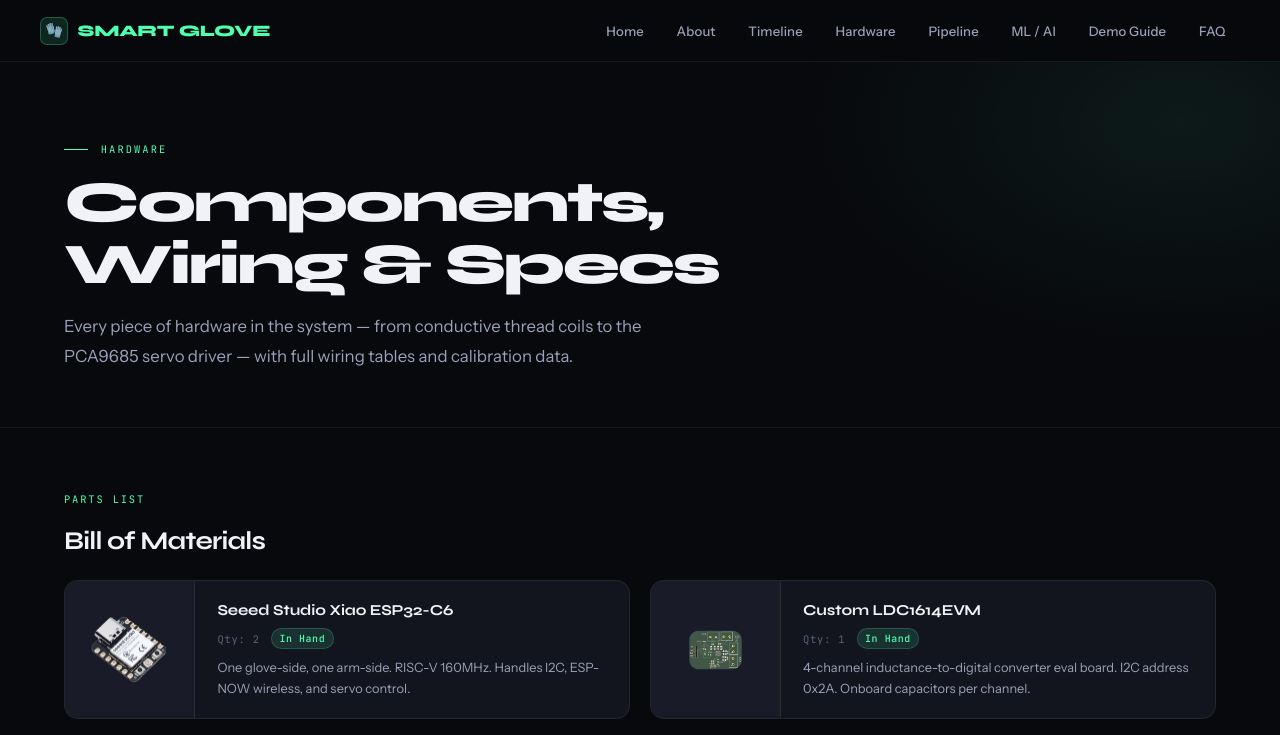
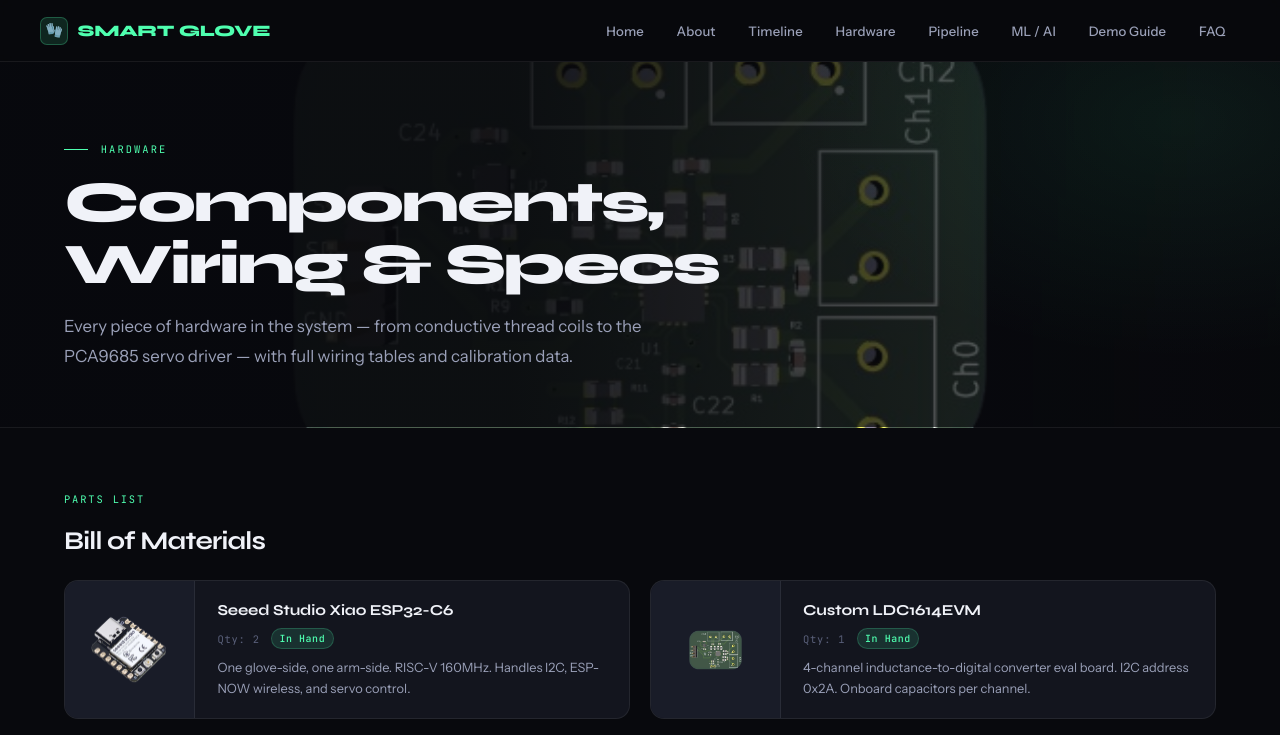
Before and after one commit to ecuadior/files, a website: page views/hardware.html in a window 1280 px wide. Shown: the top 735 px of the page. Drawn offline with Linux system fonts and the light colour scheme.

Commit message:
hardware images added

```diff
--- a/public/css/style.css
+++ b/public/css/style.css
@@ -978,3 +978,28 @@
   line-height: 1.6;
   border-top: 1px solid var(--border);
 }
+/* Hardware page hero with background image */
+.hardware-hero {
+  position: relative;
+  background-image: url('/images/LDCboard.png');
+  /* Replace hardware-hero.jpg with your image filename */
+  background-size: cover;
+  background-position: center;
+  min-height: 320px;
+}
+
+.hero-bg-overlay {
+  position: absolute;
+  inset: 0;
+  /* Dark overlay so text stays readable over the image */
+  background: linear-gradient(
+    to right,
+    rgba(8, 9, 13, 0.92) 40%,
+    rgba(8, 9, 13, 0.55) 100%
+  );
+}
+
+.hero-content {
+  position: relative;
+  z-index: 1;
+}
--- a/views/hardware.html
+++ b/views/hardware.html
@@ -22,11 +22,14 @@
   </ul>
 </nav>
 <div class="page-wrapper">
-<div class="page-hero">
+<div class="page-hero hardware-hero">
+  <div class="hero-bg-overlay"></div>
+  <div class="hero-content">
     <div class="eyebrow">Hardware</div>
     <h1 class="page-title">Components,<br>Wiring & Specs</h1>
     <p class="page-subtitle">Every piece of hardware in the system — from conductive thread coils to the PCA9685 servo driver — with full wiring tables and calibration data.</p>
   </div>
+</div>
   <div class="page-body">
 
     <!-- PARTS LIST -->
```
